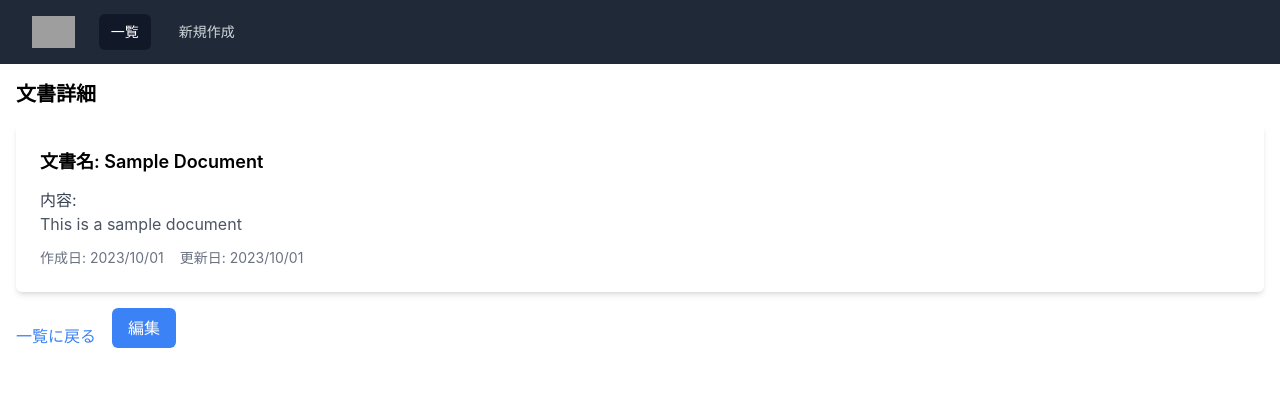
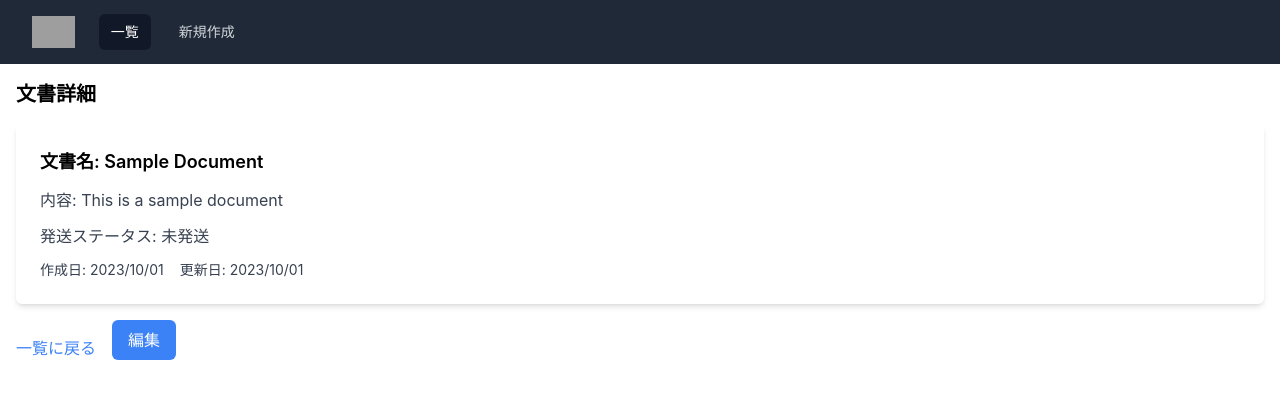
Before and after one commit to unimedia-miura/document_management_application, a React (Create React App) app in the folder app/frontend/: page /document/1 in a window 1280 px wide. Shown: the top 398 px of the page. Built offline with nearby package versions, Linux system fonts and the light colour scheme; no server answers; grey boxes are pictures that could not be loaded.

Commit message:
feat: 発送ステータス項目を追加

```diff
--- a/app/frontend/src/components/Detail.tsx
+++ b/app/frontend/src/components/Detail.tsx
@@ -7,6 +7,7 @@ const sampleDocument: Document = {
 		id: 1,
 		name: "Sample Document",
 		content: "This is a sample document",
+		shippingStatus: 0,
 		createdAt:  "2023-10-01",
 		updatedAt: "2023-10-01",
 }
@@ -27,16 +28,31 @@ export const Detail = () => {
 			// 		});
 			// }, [params.id]);
 
+			const displayShippingStatus = (status: number) => {
+				switch (status) {
+					case 0:
+						return '未発送';
+					case 1:
+						return '発送済み';
+					case 2:
+						return '配達完了';
+					default:
+						return '不明';
+				}
+			};
+
     return (
-      <div className="container mx-auto p-4">
+		<div className="container mx-auto p-4">
       <h1 className="text-xl font-bold mb-4">文書詳細</h1>
       <div className="bg-white shadow-md rounded-md p-6">
         <h2 className="text-lg font-semibold mb-3">文書名: {document.name}</h2>
         <div className="mb-3">
-          <p className="text-gray-700">内容:</p>
-          <p className="text-gray-600">{document.content}</p>
+          <p className="text-gray-700">内容: {document.content}</p>
         </div>
-        <div className="flex items-center text-sm text-gray-500">
+		<div className="mb-3">
+          <p className="text-gray-700">発送ステータス: {displayShippingStatus(document.shippingStatus)}</p>
+        </div>
+        <div className="flex items-center text-sm text-gray-700">
           <span className="mr-4">作成日: {formatDate(document.createdAt)}</span>
           <span>更新日: {formatDate(document.updatedAt)}</span>
         </div>
--- a/app/frontend/src/components/EditDocument.tsx
+++ b/app/frontend/src/components/EditDocument.tsx
@@ -9,6 +9,7 @@ export const EditDocument = () => {
     id: 0,
     name: '',
     content: '',
+    shippingStatus: 0,
     createdAt: '',
     updatedAt: '',
   });
@@ -17,6 +18,7 @@ export const EditDocument = () => {
 		id: 1,
 		name: "Sample Document",
 		content: "This is a sample document",
+    shippingStatus: 0,
 		createdAt:  "2023-10-01",
 		updatedAt: "2023-10-01",
 }
@@ -76,6 +78,18 @@ export const EditDocument = () => {
             rows={5}
           />
         </div>
+        <div className="mb-4">
+          <label className="block text-sm font-medium text-gray-700">発送ステータス</label>
+          <select
+            value={document.shippingStatus}
+            onChange={(e) => setDocument({ ...document, shippingStatus: Number(e.target.value) })}
+            className="mt-1 block w-full rounded-md border-gray-300 shadow-sm focus:border-indigo-500 focus:ring-indigo-500 sm:text-sm"
+          >
+            <option value={0}>未発送</option>
+            <option value={1}>発送済み</option>
+            <option value={2}>配達完了</option>
+          </select>
+        </div>
         <div className="flex space-x-4">
 					<button
             onClick={() => navigate(-1)}
--- a/app/frontend/src/components/List.tsx
+++ b/app/frontend/src/components/List.tsx
@@ -24,6 +24,7 @@ export const List = () => {
         <thead>
           <tr>
             <th className="px-4 py-2 border-b text-left text-sm font-medium text-gray-700">文書名</th>
+            <th className="px-4 py-2 border-b text-left text-sm font-medium text-gray-700">発送ステータス</th>
             <th className="px-4 py-2 border-b text-left text-sm font-medium text-gray-700">作成日</th>
 						<th className="px-4 py-2 border-b text-left text-sm font-medium text-gray-700">更新日</th>
           </tr>
@@ -36,6 +37,7 @@ export const List = () => {
                   {document.name}
                 </Link>
               </td>
+              <td className="px-4 py-2 border-b text-sm text-gray-800">未発送</td>
               <td className="px-4 py-2 border-b text-sm text-gray-800">{formatDate(document.createdAt)}</td>
 							<td className="px-4 py-2 border-b text-sm text-gray-800">{formatDate(document.updatedAt)}</td>
             </tr>
--- a/app/frontend/src/components/NewDocumentForm.tsx
+++ b/app/frontend/src/components/NewDocumentForm.tsx
@@ -4,6 +4,7 @@ import { useNavigate } from 'react-router-dom';
 export const NewDocumentForm = () => {
 	const [name, setName] = useState('');
   const [content, setContent] = useState('');
+  const [shippingStatus, setShippingStatus] = useState(0);
   const navigate = useNavigate();
 
   const handleSubmit = async (e: React.FormEvent) => {
@@ -61,6 +62,21 @@ export const NewDocumentForm = () => {
           />
         </div>
         <div>
+          <label htmlFor="content" className="block text-sm font-medium text-gray-700">
+            発送ステータス
+          </label>
+          <select
+            id="shippingStatus"
+            value={shippingStatus}
+            onChange={(e) => setShippingStatus(Number(e.target.value))}
+            className="mt-1 block w-full rounded-md border-gray-300 shadow-sm focus:border-indigo-500 focus:ring-indigo-500 sm:text-sm">
+            <option value="0">未発送</option>
+            <option value="1">発送済み</option>
+            <option value="2">発送失敗</option>
+            <option value="3">発送保留</option>
+          </select>
+        </div>
+        <div>
           <button
             type="submit"
             className="inline-flex justify-center rounded-md border border-transparent bg-indigo-600 py-2 px-4 text-sm font-medium text-white shadow-sm hover:bg-indigo-700 focus:outline-none focus:ring-2 focus:ring-indigo-500 focus:ring-offset-2"
--- a/app/frontend/src/types/Document.ts
+++ b/app/frontend/src/types/Document.ts
@@ -2,6 +2,7 @@ export type Document = {
     id: number;
     name: string;
     content: string;
+    shippingStatus: number;
     createdAt: string;
     updatedAt: string;
   };
```
Also changed, not shown: 1 other file (tests, documents, lock files or other folders).
